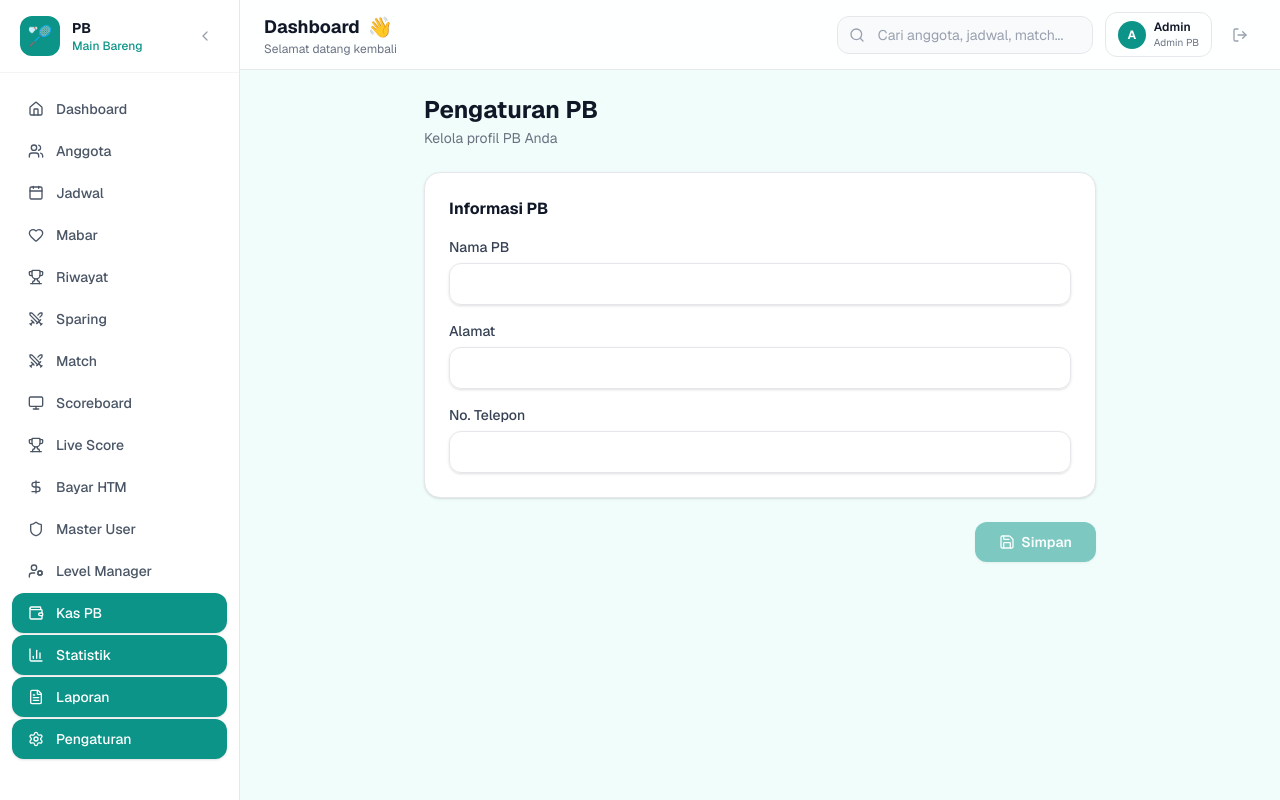
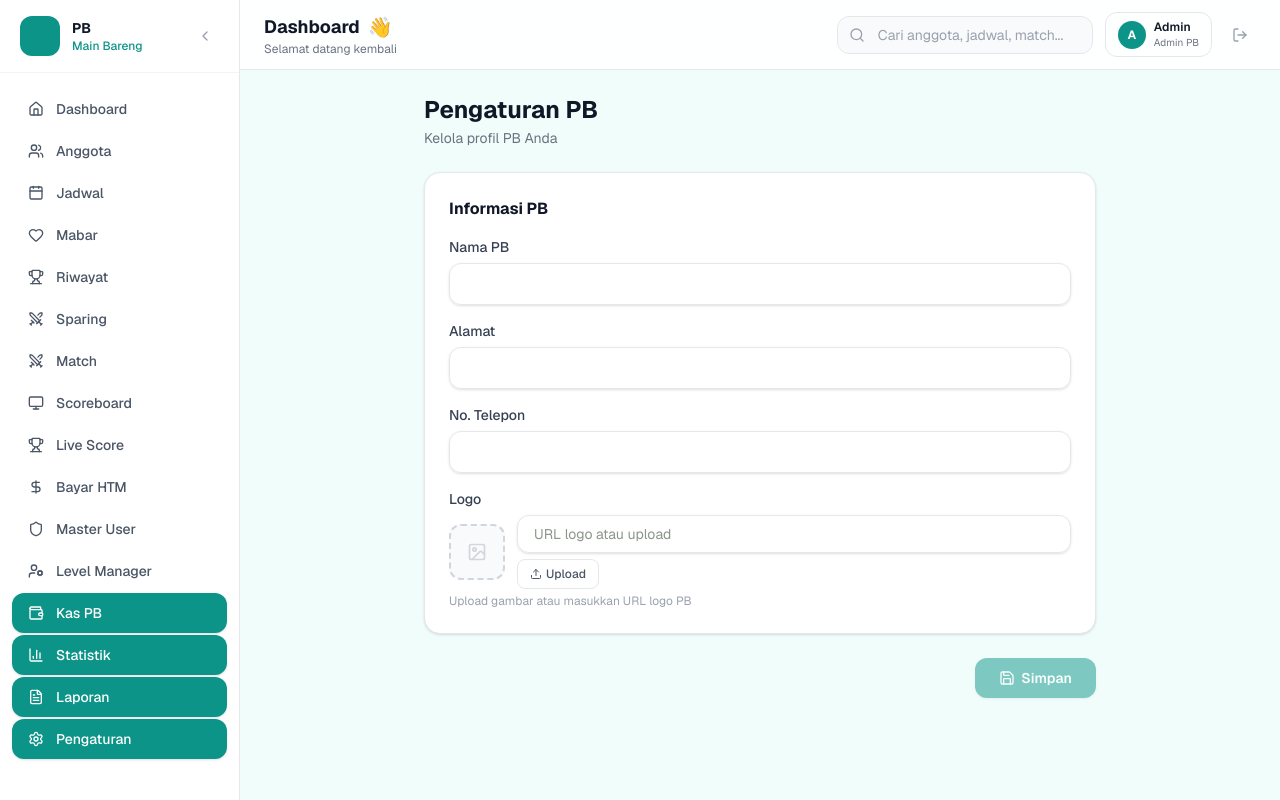
Before and after one commit to adput39-hue/Badminton-Mabar, a Next.js app: page /settings in a window 1280 px wide. Built offline with nearby package versions, Linux system fonts and the light colour scheme; no server answers; the database is empty.

Commit message:
Restore PB logo upload in settings page

```diff
--- a/src/app/(dashboard)/layout.tsx
+++ b/src/app/(dashboard)/layout.tsx
@@ -59,7 +59,7 @@ export default function DashboardLayout({ children }: { children: React.ReactNod
 
       <aside className={`fixed inset-y-0 left-0 z-50 flex flex-col border-r border-gray-200 bg-white transition-all duration-300 lg:static lg:translate-x-0 ${mobileOpen ? "translate-x-0" : "-translate-x-full"} ${collapsed ? "w-16" : "w-60"}`}>
         <div className="flex items-center gap-3 border-b border-gray-100 px-5 py-4 min-h-[68px]">
-          <div className="flex h-10 w-10 items-center justify-center overflow-hidden rounded-xl bg-[#0d9488] text-xl shrink-0">{user?.pb?.logoUrl ? <img src={user.pb.logoUrl} alt="Logo" className="h-full w-full object-cover" /> : <span>🏸</span>}</div>
+          <div className={`flex h-10 w-10 items-center justify-center overflow-hidden rounded-xl text-xl shrink-0 ${user?.pb?.logoUrl ? "" : "bg-[#0d9488]"}`}>{user?.pb?.logoUrl ? <img src={user.pb.logoUrl} alt="Logo" className="h-full w-full object-cover" /> : <span></span>}</div>
           {!collapsed && (
             <div className="overflow-hidden">
               <p className="text-sm font-bold text-gray-900 truncate">{user?.pb?.name || "PB"}</p>
--- a/src/app/(dashboard)/settings/page.tsx
+++ b/src/app/(dashboard)/settings/page.tsx
@@ -3,7 +3,7 @@
 import { useState, useEffect } from "react";
 import { useApi } from "@/lib/api-store";
 import type { ApiPb } from "@/lib/api-types";
-import { Save } from "lucide-react";
+import { Save, Upload, ImageIcon } from "lucide-react";
 
 export default function SettingsPage() {
   const { items: pbs, update: updatePb } = useApi<ApiPb>("pbs");
@@ -12,6 +12,8 @@ export default function SettingsPage() {
   const [name, setName] = useState("");
   const [address, setAddress] = useState("");
   const [phone, setPhone] = useState("");
+  const [logoUrl, setLogoUrl] = useState("");
+  const [logoUploading, setLogoUploading] = useState(false);
   const [saved, setSaved] = useState(false);
 
   const myPb = pbs.find((p) => p.id === user?.pb?.id);
@@ -28,16 +30,30 @@ export default function SettingsPage() {
       setName(myPb.name);
       setAddress(myPb.address || "");
       setPhone(myPb.phone || "");
+      setLogoUrl(myPb.logoUrl || "");
     }
   }, [myPb]);
 
+  async function handleLogoUpload(e: React.ChangeEvent<HTMLInputElement>) {
+    const file = e.target.files?.[0];
+    if (!file || !myPb) return;
+    setLogoUploading(true);
+    const reader = new FileReader();
+    reader.onload = () => {
+      setLogoUrl(reader.result as string);
+      setLogoUploading(false);
+    };
+    reader.readAsDataURL(file);
+  }
+
   async function handleSave() {
     if (!user?.pb?.id || !name.trim()) return;
-    await updatePb(user.pb.id, { name: name.trim(), address: address || null, phone: phone || null });
+    await updatePb(user.pb.id, { name: name.trim(), address: address || null, phone: phone || null, logoUrl: logoUrl || null });
     const raw = localStorage.getItem("user");
     if (raw) {
       const u = JSON.parse(raw);
       u.pb.name = name.trim();
+      u.pb.logoUrl = logoUrl || null;
       localStorage.setItem("user", JSON.stringify(u));
     }
     setSaved(true);
@@ -70,6 +86,23 @@ export default function SettingsPage() {
               <input value={phone} onChange={(e) => setPhone(e.target.value)}
                 className="mt-1.5 w-full rounded-xl border border-gray-200 px-4 py-2.5 text-sm shadow-sm focus:border-[#0d9488] focus:ring-2 focus:ring-[#0d9488]/10" />
             </div>
+            <div>
+              <label className="block text-sm font-medium text-gray-700">Logo</label>
+              <div className="mt-1.5 flex items-center gap-3">
+                <div className="flex h-14 w-14 shrink-0 items-center justify-center overflow-hidden rounded-xl border-2 border-dashed border-gray-300 bg-gray-50">
+                  {logoUrl ? <img src={logoUrl} alt="Logo" className="h-full w-full object-cover" /> : <ImageIcon className="h-5 w-5 text-gray-300" />}
+                </div>
+                <div className="flex flex-1 flex-col gap-1.5">
+                  <input value={logoUrl} onChange={(e) => setLogoUrl(e.target.value)} placeholder="URL logo atau upload"
+                    className="w-full rounded-xl border border-gray-200 px-4 py-2 text-sm shadow-sm focus:border-[#0d9488] focus:ring-2 focus:ring-[#0d9488]/10" />
+                  <label className="inline-flex cursor-pointer items-center gap-1 self-start rounded-lg border border-gray-200 px-3 py-1.5 text-xs font-medium text-gray-600 hover:bg-gray-50">
+                    <Upload className="h-3 w-3" /> {logoUploading ? "Mengupload..." : "Upload"}
+                    <input type="file" accept="image/*" onChange={handleLogoUpload} className="hidden" />
+                  </label>
+                </div>
+              </div>
+              <p className="mt-1 text-xs text-gray-400">Upload gambar atau masukkan URL logo PB</p>
+            </div>
           </div>
         </div>
 
--- a/src/app/admin/page.tsx
+++ b/src/app/admin/page.tsx
@@ -125,7 +125,9 @@ export default function AdminDashboard() {
             <div key={pb.id} className="group rounded-2xl border border-gray-200 bg-white p-5 shadow-sm transition-all hover:shadow-md">
               <div className="flex items-start justify-between">
                 <div className="flex items-center gap-3">
-                  <div className="flex h-12 w-12 items-center justify-center rounded-xl bg-[#0d9488] text-xl shadow-sm">🏸</div>
+                  <div className={`flex h-12 w-12 shrink-0 items-center justify-center overflow-hidden rounded-xl text-xl shadow-sm ${pb.logoUrl ? "" : "bg-[#0d9488]"}`}>
+                    {pb.logoUrl ? <img src={pb.logoUrl} alt={pb.name} className="h-full w-full object-cover" /> : "🏸"}
+                  </div>
                   <div>
                     <Link href={`/admin/pbs/${pb.id}`} className="font-semibold text-gray-900 hover:text-[#0d9488] transition-colors">{pb.name}</Link>
                     <p className="text-xs text-gray-400 font-mono">{pb.slug}</p>
--- a/src/app/admin/pbs/[id]/page.tsx
+++ b/src/app/admin/pbs/[id]/page.tsx
@@ -4,7 +4,7 @@ import { useState } from "react";
 import { useParams } from "next/navigation";
 import { useApi } from "@/lib/api-store";
 import type { ApiPb, ApiUser } from "@/lib/api-types";
-import { ArrowLeft, Shield, Users, Calendar, Globe, Phone as PhoneIcon, Mail, Pencil, X, Check, Save, Plus } from "lucide-react";
+import { ArrowLeft, Shield, Users, Calendar, Globe, Phone as PhoneIcon, Mail, Pencil, X, Check, Save, Plus, Upload, ImageIcon } from "lucide-react";
 import Link from "next/link";
 
 export default function PbDetailPage() {
@@ -18,16 +18,30 @@ export default function PbDetailPage() {
   const pbUsers = users.filter((u) => u.pbId === pbId);
 
   const [editingPb, setEditingPb] = useState(false);
-  const [pbForm, setPbForm] = useState({ name: "", address: "", phone: "" });
+  const [pbForm, setPbForm] = useState({ name: "", address: "", phone: "", logoUrl: "" });
+  const [logoUploading, setLogoUploading] = useState(false);
   const [editingUser, setEditingUser] = useState<string | null>(null);
   const [userForm, setUserForm] = useState({ fullName: "", email: "", password: "", role: "" });
   const [showAddUser, setShowAddUser] = useState(false);
   const [addUserForm, setAddUserForm] = useState({ fullName: "", email: "", password: "" });
   const [error, setError] = useState("");
 
+  async function handleLogoUpload(e: React.ChangeEvent<HTMLInputElement>) {
+    const file = e.target.files?.[0];
+    if (!file || !pb) return;
+    setLogoUploading(true);
+    const reader = new FileReader();
+    reader.onload = async () => {
+      const dataUrl = reader.result as string;
+      setPbForm({ ...pbForm, logoUrl: dataUrl });
+      setLogoUploading(false);
+    };
+    reader.readAsDataURL(file);
+  }
+
   function startEditPb() {
     if (!pb) return;
-    setPbForm({ name: pb.name, address: pb.address || "", phone: pb.phone || "" });
+    setPbForm({ name: pb.name, address: pb.address || "", phone: pb.phone || "", logoUrl: pb.logoUrl || "" });
     setEditingPb(true);
     setError("");
   }
@@ -36,7 +50,7 @@ export default function PbDetailPage() {
     e.preventDefault();
     if (!pb) return;
     try {
-      await updatePb(pb.id, { name: pbForm.name.trim(), address: pbForm.address || null, phone: pbForm.phone || null });
+      await updatePb(pb.id, { name: pbForm.name.trim(), address: pbForm.address || null, phone: pbForm.phone || null, logoUrl: pbForm.logoUrl || null });
       setEditingPb(false);
     } catch (err: unknown) {
       setError(err instanceof Error ? err.message : "Gagal menyimpan");
@@ -101,7 +115,9 @@ export default function PbDetailPage() {
       <div className="rounded-2xl border border-gray-200 bg-white p-6 shadow-sm sm:p-8">
         <div className="flex items-start justify-between">
           <div className="flex items-start gap-4">
-            <div className="flex h-16 w-16 items-center justify-center rounded-2xl bg-[#0d9488] text-2xl shadow-sm">🏸</div>
+            <div className={`flex h-16 w-16 shrink-0 items-center justify-center overflow-hidden rounded-2xl text-2xl shadow-sm ${pb.logoUrl ? "" : "bg-[#0d9488]"}`}>
+              {pb.logoUrl ? <img src={pb.logoUrl} alt={pb.name} className="h-full w-full object-cover" /> : "🏸"}
+            </div>
             <div>
               <h1 className="text-2xl font-bold text-gray-900">{pb.name}</h1>
               <p className="text-sm text-gray-400 font-mono mt-0.5">{pb.slug}</p>
@@ -121,6 +137,22 @@ export default function PbDetailPage() {
               <div><label className="block text-xs font-medium text-gray-700">Nama PB</label><input value={pbForm.name} onChange={(e) => setPbForm({ ...pbForm, name: e.target.value })} required className="mt-1 w-full rounded-xl border border-gray-200 px-4 py-2.5 text-sm shadow-sm focus:border-[#0d9488] focus:ring-2 focus:ring-[#0d9488]/10" /></div>
               <div><label className="block text-xs font-medium text-gray-700">Alamat</label><input value={pbForm.address} onChange={(e) => setPbForm({ ...pbForm, address: e.target.value })} className="mt-1 w-full rounded-xl border border-gray-200 px-4 py-2.5 text-sm shadow-sm focus:border-[#0d9488] focus:ring-2 focus:ring-[#0d9488]/10" /></div>
               <div><label className="block text-xs font-medium text-gray-700">Telepon</label><input value={pbForm.phone} onChange={(e) => setPbForm({ ...pbForm, phone: e.target.value })} className="mt-1 w-full rounded-xl border border-gray-200 px-4 py-2.5 text-sm shadow-sm focus:border-[#0d9488] focus:ring-2 focus:ring-[#0d9488]/10" /></div>
+              <div className="sm:col-span-2">
+                <label className="block text-xs font-medium text-gray-700">Logo</label>
+                <div className="mt-1 flex items-center gap-3">
+                  <div className="flex h-14 w-14 shrink-0 items-center justify-center overflow-hidden rounded-xl border-2 border-dashed border-gray-300 bg-gray-50">
+                    {pbForm.logoUrl ? <img src={pbForm.logoUrl} alt="Logo" className="h-full w-full object-cover" /> : <ImageIcon className="h-5 w-5 text-gray-300" />}
+                  </div>
+                  <div className="flex flex-1 flex-col gap-1.5">
+                    <input value={pbForm.logoUrl} onChange={(e) => setPbForm({ ...pbForm, logoUrl: e.target.value })} placeholder="URL logo atau upload" className="w-full rounded-xl border border-gray-200 px-4 py-2 text-sm shadow-sm focus:border-[#0d9488] focus:ring-2 focus:ring-[#0d9488]/10" />
+                    <label className="inline-flex cursor-pointer items-center gap-1 self-start rounded-lg border border-gray-200 px-3 py-1.5 text-xs font-medium text-gray-600 hover:bg-gray-50">
+                      <Upload className="h-3 w-3" /> {logoUploading ? "Mengupload..." : "Upload"}
+                      <input type="file" accept="image/*" onChange={handleLogoUpload} className="hidden" />
+                    </label>
+                  </div>
+                </div>
+                <p className="mt-1 text-xs text-gray-400">Upload gambar atau masukkan URL logo PB</p>
+              </div>
             </div>
             <div className="flex justify-end gap-3 pt-2">
               <button type="button" onClick={() => setEditingPb(false)} className="rounded-xl border border-gray-200 px-5 py-2 text-sm font-medium text-gray-600 hover:bg-gray-50">Batal</button>
```
Also changed, not shown: src/app/(dashboard)/user-levels/page.tsx (+11 -8 lines).
